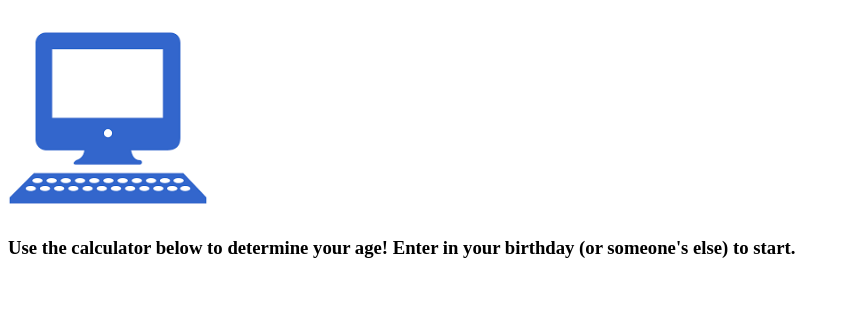
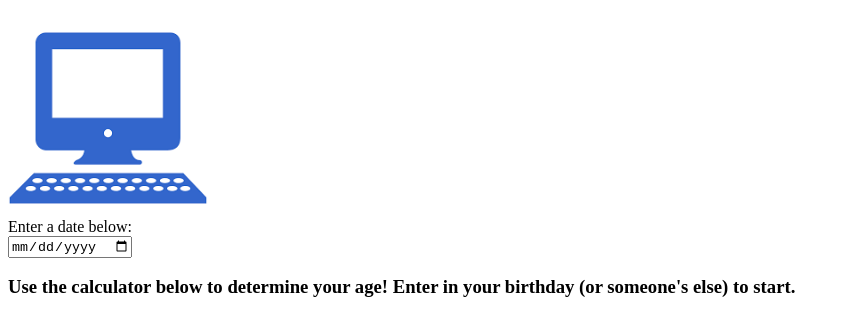
Before and after one commit to csirhall/singlepagewebapp, a plain HTML site: page index.html in a window 1280 px wide. Shown: the part 66-402 px from the top of the page, without its empty margins (0-850 px from the left). Drawn offline with Linux system fonts and the light colour scheme.

Commit message:
Update index.html

```diff
--- a/index.html
+++ b/index.html
@@ -19,6 +19,10 @@
     <h1>WHAT IS YOUR AGE?</h1>
     <br>
     <img src ="images.png" width=200 height=200>
+    <form>
+      <label for="date">Enter a date below:</label><br>
+      <input type="date" id="date" name="date"><br>
+</form>
     <h3>Use the calculator below to determine your <strong>age</strong>! Enter in your birthday (or someone's else) to start.</h3>
   </body>
 </html>
```
